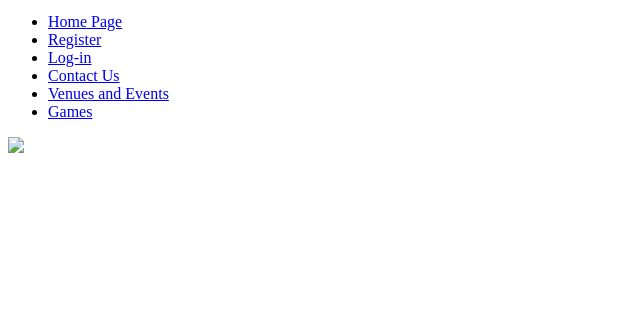
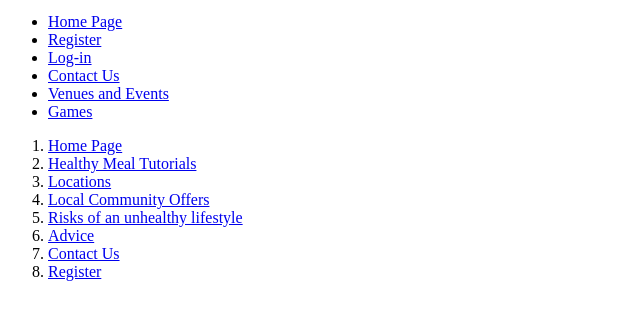
Before and after one commit to BillyGoat-04/U15Ass2BillyHeathcote1, a plain HTML site: page index.html in a window 1280 px wide. Shown: the part 151-470 px from the top of the page, without its empty margins (0-640 px from the left). Drawn offline with Linux system fonts and the light colour scheme.

Commit message:
Update index.html

```diff
--- a/index.html
+++ b/index.html
@@ -22,9 +22,18 @@
 	<li><a href="../Pages\Contact Us.html">Games</a></li>
 </ul>
 
-	<img src="images/.uc-00b0315ad54caa54ca95249053544705.1439060.jh-vdi-248.tmp">
-
-
+<div class="footer">
+<footer>
+	<ol>
+		<li><a href="../Pages\Index.html">Home Page</a></li>
+		<li><a href="../Pages\Healthy Meal Tutorials.html"> Healthy Meal Tutorials</a></li>
+		<li><a href="../Pages\Locations.html">Locations</a></li>
+		<li><a href="../Pages\Local Community Offers.html">Local Community Offers</a></li>
+		<li><a href="../Pages\Risks.html">Risks of an unhealthy lifestyle</a></li>
+		<li><a href="../Pages\Advice.html">Advice</a></li>
+		<li><a href="../Pages\Contact Us.html">Contact Us</a></li>
+		<li><a href="../Pages\Register.html">Register</a></li>
+	</ol>
 </body>
 
 </html>
```
